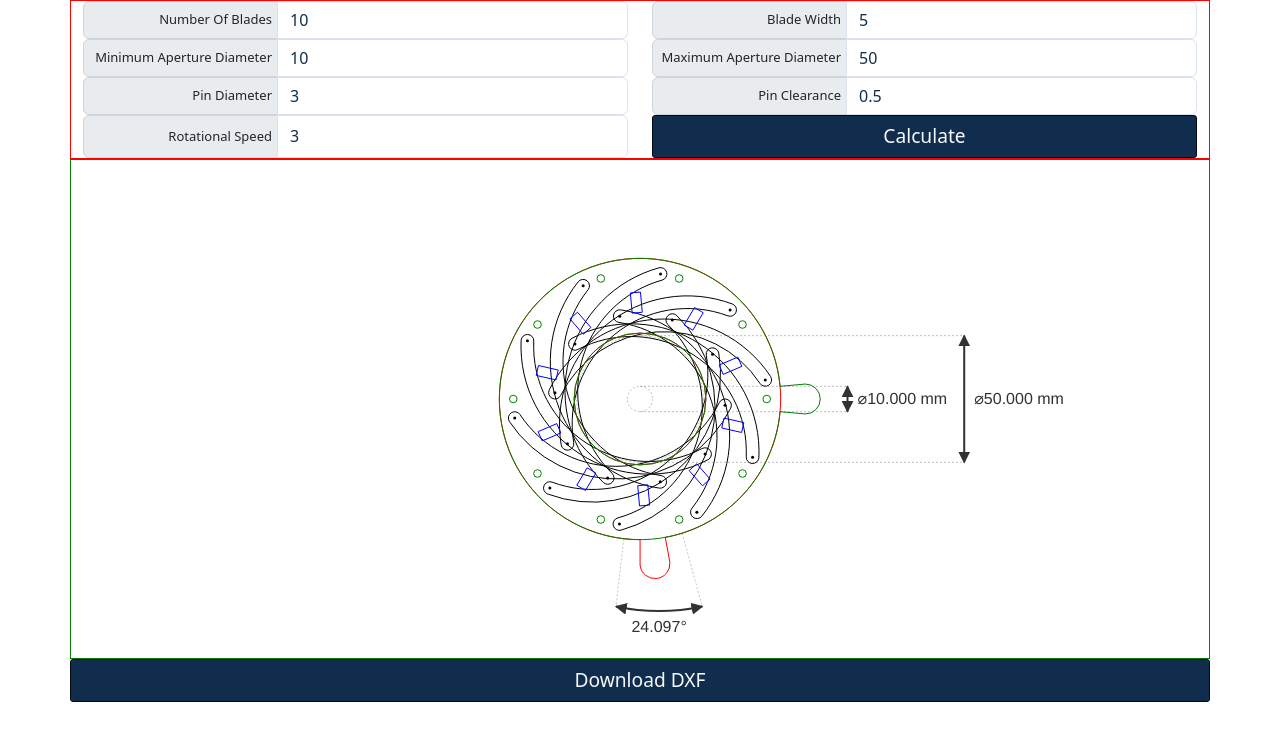
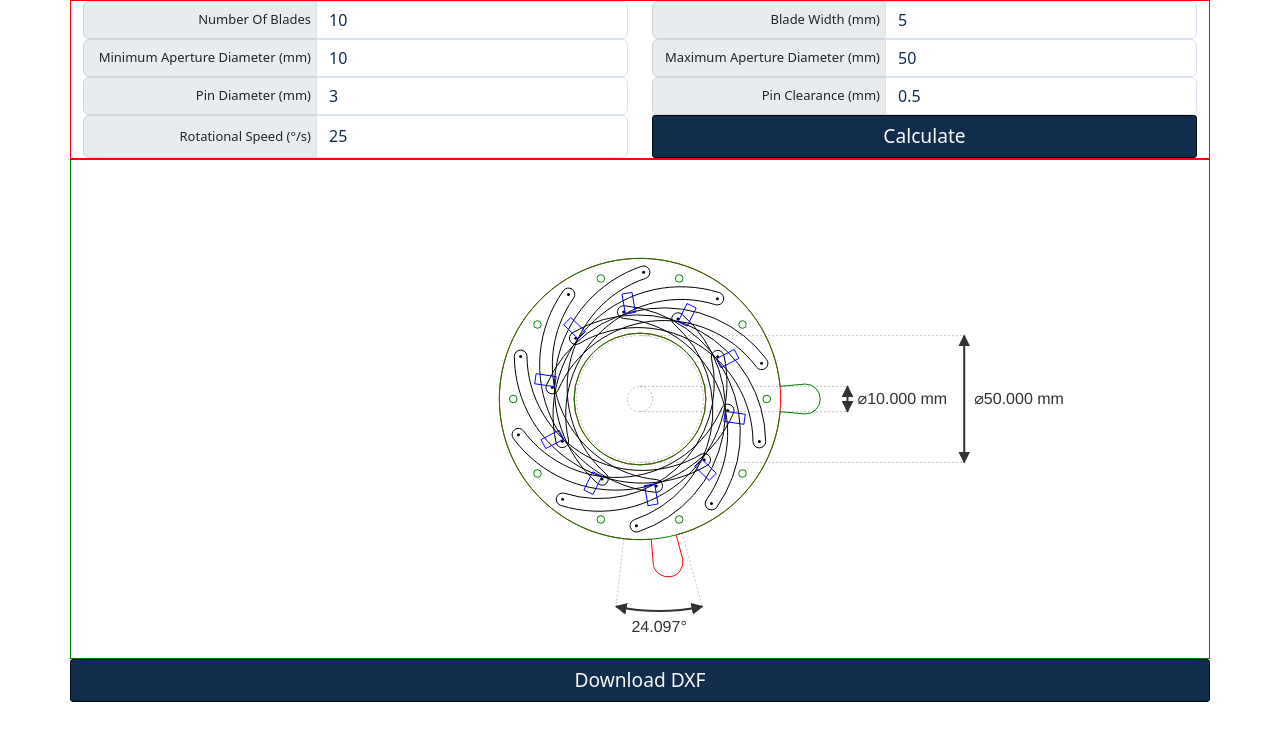
Before and after one commit to slehmann1/MechanicalIris, a React (Create React App) app in the folder iris/: page / in a window 1280 px wide. Shown: the top 740 px of the page. Built offline with nearby package versions, Linux system fonts and the light colour scheme.

Commit message:
Speed control

```diff
--- a/iris/src/App.css
+++ b/iris/src/App.css
@@ -12,7 +12,7 @@
   white-space: pre-line !important;
   border-top-right-radius: 0px;
   border-bottom-right-radius: 0px;
-  width: 15em;
+  width: 18em;
   height: 100%;
   display: "flex";
   justify-content: right;
--- a/iris/src/App.tsx
+++ b/iris/src/App.tsx
@@ -20,6 +20,7 @@ class App extends React.Component<
     pinnedRadius: number;
     minAngle: number;
     maxAngle: number;
+    speed: number;
   }
 > {
   DEFAULT_BLADE_NUM = 10;
@@ -32,6 +33,7 @@ class App extends React.Component<
   DEFAULT_PINNED_RADIUS = 50;
   DEFAULT_MIN_ANGLE = 4.596586633962879;
   DEFAULT_MAX_ANGLE = 5.0171595760221885;
+  DEFAULT_ROTATIONAL_SPEED = 25;
 
   constructor(props) {
     super(props);
@@ -48,6 +50,7 @@ class App extends React.Component<
       pinnedRadius: this.DEFAULT_PINNED_RADIUS,
       minAngle: this.DEFAULT_MIN_ANGLE,
       maxAngle: this.DEFAULT_MAX_ANGLE,
+      speed: this.DEFAULT_ROTATIONAL_SPEED,
     };
     this.state = inputs;
     this.setState = this.setState.bind(this);
@@ -67,6 +70,7 @@ class App extends React.Component<
               maxDiameter={this.state.maxDiameter}
               pinDiameter={this.state.pinDiameter}
               clearance={this.state.clearance}
+              speed={this.state.speed}
               callback={(property, value) => {
                 this.setState({
                   [property]: value,
@@ -83,7 +87,7 @@ class App extends React.Component<
               pinnedRadius={this.state.pinnedRadius}
               clearance={this.state.clearance}
               numBlades={this.state.numBlades}
-              rotationSpeed={0.5}
+              rotationSpeed={(this.state.speed * Math.PI) / 180}
               minAngle={this.state.minAngle}
               maxAngle={this.state.maxAngle}
               minApertureDiameter={this.state.minDiameter}
--- a/iris/src/Inputs.tsx
+++ b/iris/src/Inputs.tsx
@@ -11,6 +11,7 @@ class Inputs extends React.Component<{
   maxDiameter: number;
   pinDiameter: number;
   clearance: number;
+  speed: number;
   callback: (string, number) => void;
 }> {
   constructor(props: any) {
@@ -33,7 +34,7 @@ class Inputs extends React.Component<{
           </Col>
           <Col>
             <InputGroup
-              text="Blade Width"
+              text="Blade Width (mm)"
               value={this.props.bladeWidth}
               changeCallback={(value: number) => {
                 this.props.callback("bladeWidth", value);
@@ -45,7 +46,7 @@ class Inputs extends React.Component<{
         <Row>
           <Col>
             <InputGroup
-              text="Minimum Aperture Diameter"
+              text="Minimum Aperture Diameter (mm)"
               value={this.props.minDiameter}
               changeCallback={(value: number) => {
                 this.props.callback("minDiameter", value);
@@ -55,7 +56,7 @@ class Inputs extends React.Component<{
           </Col>
           <Col>
             <InputGroup
-              text="Maximum Aperture Diameter"
+              text="Maximum Aperture Diameter (mm)"
               value={this.props.maxDiameter}
               changeCallback={(value: number) => {
                 this.props.callback("maxDiameter", value);
@@ -67,7 +68,7 @@ class Inputs extends React.Component<{
         <Row>
           <Col>
             <InputGroup
-              text="Pin Diameter"
+              text="Pin Diameter (mm)"
               value={this.props.pinDiameter}
               changeCallback={(value: number) => {
                 this.props.callback("pinDiameter", value);
@@ -77,7 +78,7 @@ class Inputs extends React.Component<{
           </Col>
           <Col>
             <InputGroup
-              text="Pin Clearance"
+              text="Pin Clearance (mm)"
               value={this.props.clearance}
               changeCallback={(value: number) => {
                 this.props.callback("clearance", value);
@@ -89,10 +90,10 @@ class Inputs extends React.Component<{
         <Row>
           <Col>
             <InputGroup
-              text="Rotational Speed"
-              value={this.props.pinDiameter}
+              text="Rotational Speed (°/s)"
+              value={this.props.speed}
               changeCallback={(value: number) => {
-                this.props.callback("pinDiameter", value);
+                this.props.callback("speed", value);
               }}
               wide={false}
             ></InputGroup>
```
